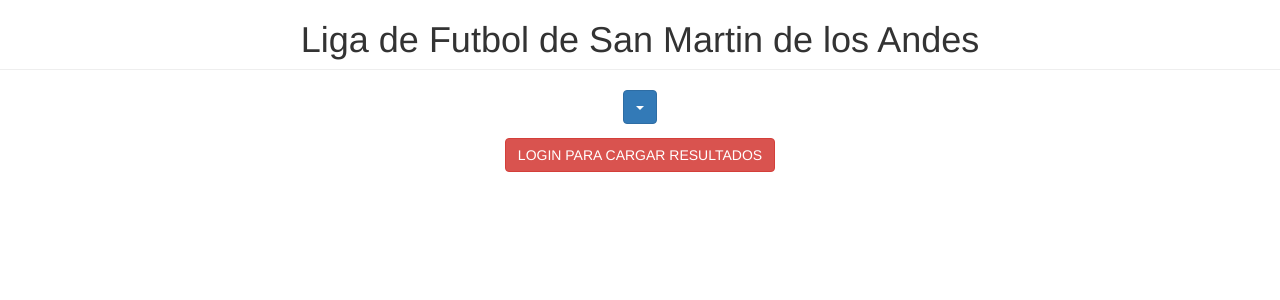
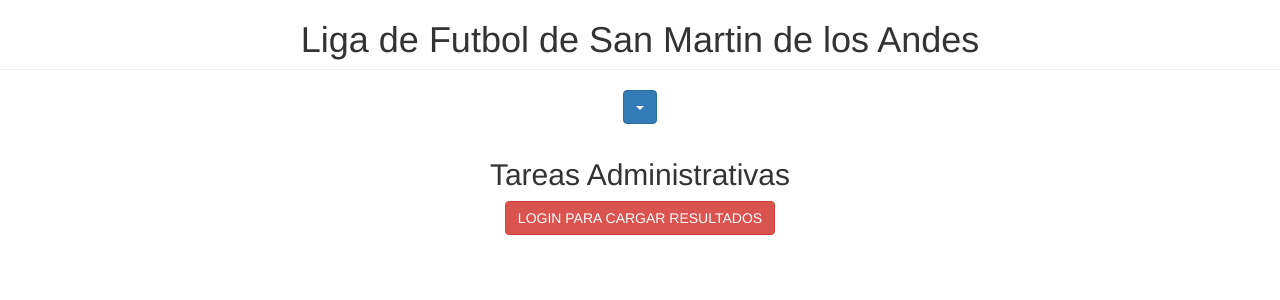
Before and after one commit to nicoTrombon/tabla-de-posiciones, a Flask app: template templates/tabla.html in a window 1280 px wide. Shown: the top 300 px of the page. Run offline with Flask 2, Linux system fonts and the light colour scheme; the template is opened without the code that fills it, so the values that code supplies are empty; some libraries are stand-ins or nearby versions.

Commit message:
Titulo de tareas administrativas

```diff
--- a/templates/tabla.html
+++ b/templates/tabla.html
@@ -71,7 +71,7 @@ body {
 
     </div>
     <div class="container" style="padding-bottom: 1em;">
-
+        <h2>Tareas Administrativas</h2>
         {% if login == true %}
             <a href="admin/resultadosview" class="btn btn-danger" role="button">CARGAR RESULTADOS</a>
             <a href="actualizo" class="btn btn-danger" role="button">ACTUALIZO RESULTADOS</a>
```
